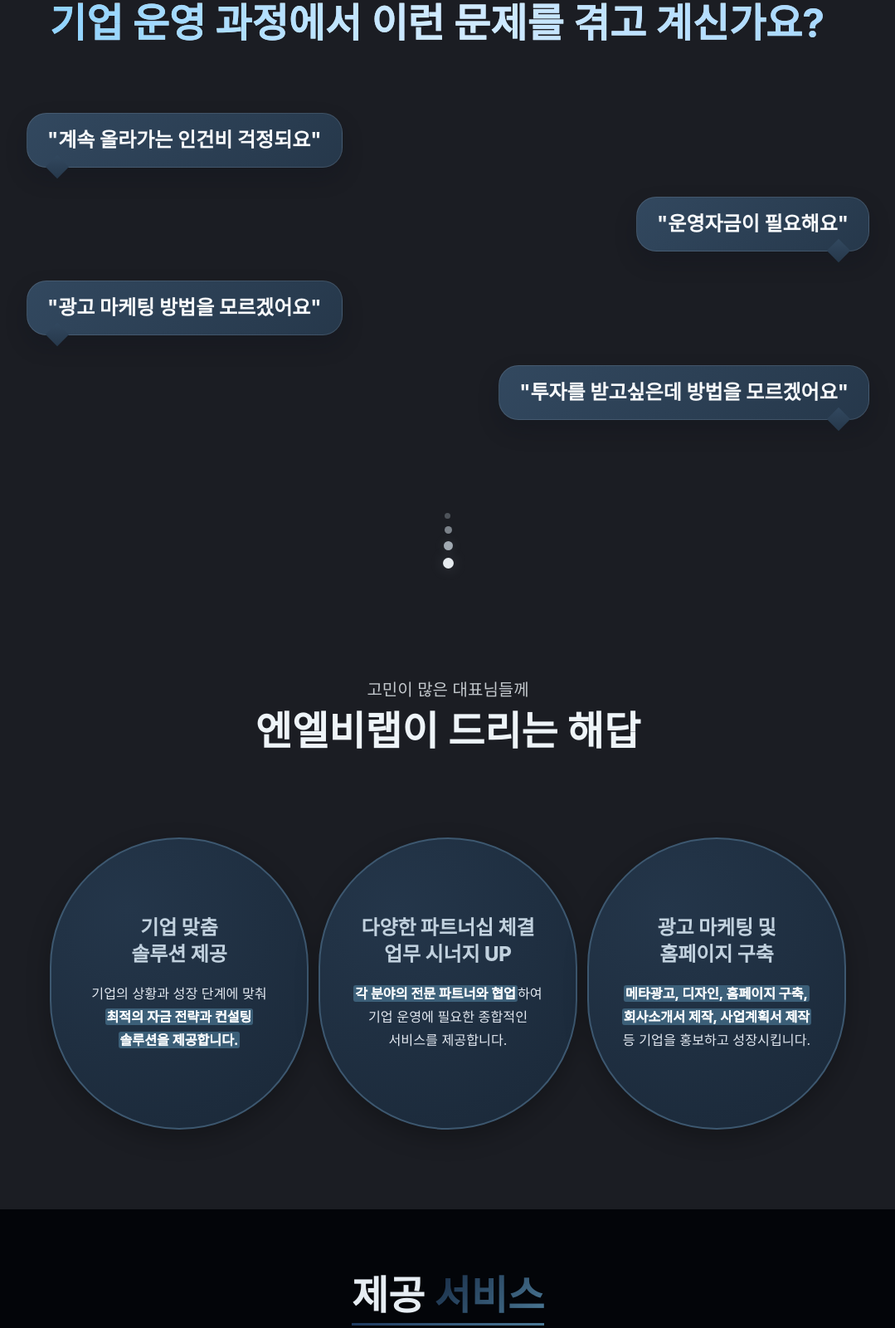
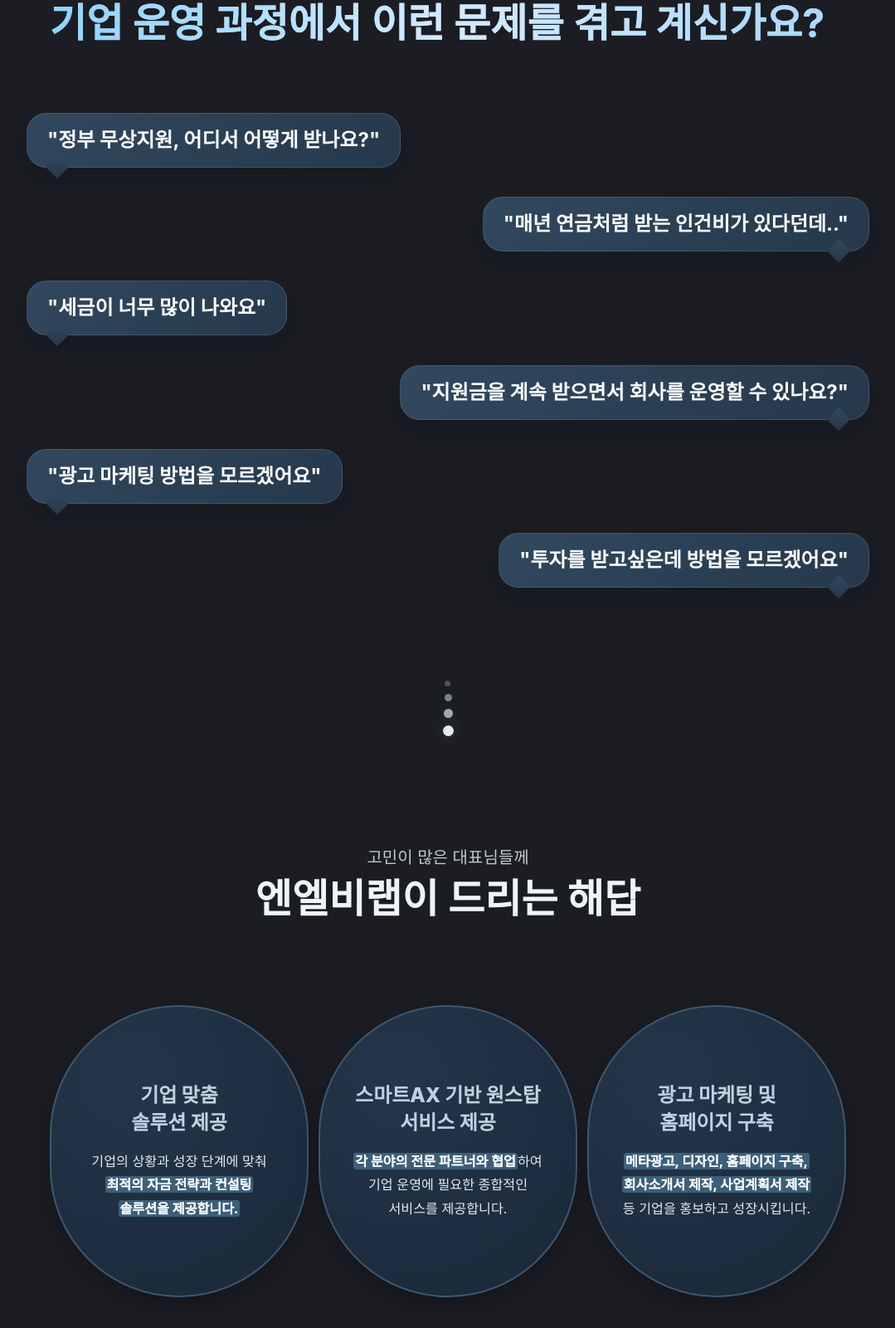
Before and after one commit to gkduddl369-cell/nlb-lab-homepage, a website: page index.html in a window 1280 px wide. Shown: the part 940-2540 px from the top of the page at 83% size, without its empty margins (100-1179 px from the left). Drawn offline with nearby package versions, Linux system fonts and the light colour scheme; animation ran at ten frames a second.

Commit message:
Update homepage content copy

```diff
--- a/index.html
+++ b/index.html
@@ -2099,10 +2099,16 @@
 
             <div class="problem-list">
                 <div class="problem-row left problem-reveal">
-                    <p class="inline-flex items-center rounded-3xl problem-chip problem-bubble px-5 md:px-6 py-4 text-base md:text-2xl font-bold leading-snug">&quot;계속 올라가는 인건비 걱정되요&quot;</p>
+                    <p class="inline-flex items-center rounded-3xl problem-chip problem-bubble px-5 md:px-6 py-4 text-base md:text-2xl font-bold leading-snug">&quot;정부 무상지원, 어디서 어떻게 받나요?&quot;</p>
                 </div>
                 <div class="problem-row right problem-reveal">
-                    <p class="inline-flex items-center rounded-3xl problem-chip problem-bubble px-5 md:px-6 py-4 text-base md:text-2xl font-bold leading-snug">&quot;운영자금이 필요해요&quot;</p>
+                    <p class="inline-flex items-center rounded-3xl problem-chip problem-bubble px-5 md:px-6 py-4 text-base md:text-2xl font-bold leading-snug">&quot;매년 연금처럼 받는 인건비가 있다던데..&quot;</p>
+                </div>
+                <div class="problem-row left problem-reveal">
+                    <p class="inline-flex items-center rounded-3xl problem-chip problem-bubble px-5 md:px-6 py-4 text-base md:text-2xl font-bold leading-snug">&quot;세금이 너무 많이 나와요&quot;</p>
+                </div>
+                <div class="problem-row right problem-reveal">
+                    <p class="inline-flex items-center rounded-3xl problem-chip problem-bubble px-5 md:px-6 py-4 text-base md:text-2xl font-bold leading-snug">&quot;지원금을 계속 받으면서 회사를 운영할 수 있나요?&quot;</p>
                 </div>
                 <div class="problem-row left problem-reveal">
                     <p class="inline-flex items-center rounded-3xl problem-chip problem-bubble px-5 md:px-6 py-4 text-base md:text-2xl font-bold leading-snug">&quot;광고 마케팅 방법을 모르겠어요&quot;</p>
@@ -2137,7 +2143,7 @@
                             <p class="answer-circle-desc">기업의 상황과 성장 단계에 맞춰 <span class="solution-marker-highlight">최적의 자금 전략과 컨설팅 솔루션을 제공합니다.</span></p>
                         </article>
                         <article class="answer-circle">
-                            <h4 class="answer-circle-title">다양한 파트너십 체결<br>업무 시너지 UP</h4>
+                            <h4 class="answer-circle-title">스마트AX 기반 원스탑 서비스 제공</h4>
                             <p class="answer-circle-desc"><span class="solution-marker-highlight">각 분야의 전문 파트너와 협업</span>하여 기업 운영에 필요한 종합적인 서비스를 제공합니다.</p>
                         </article>
                         <article class="answer-circle">
@@ -2532,7 +2538,7 @@
                         <h4 class="font-bold text-lg mb-3">주소</h4>
                         <p class="text-gray-700 mb-4">경기도 소하로 190, 광명G타워 A동 628호</p>
                         <h4 class="font-bold text-lg mb-3 mt-6">운영시간</h4>
-                        <p class="text-gray-700">월-토 09:00 - 18:00</p>
+                        <p class="text-gray-700">월-금 09:00 - 18:00</p>
                     </div>
                 </div>
             </div>
```
